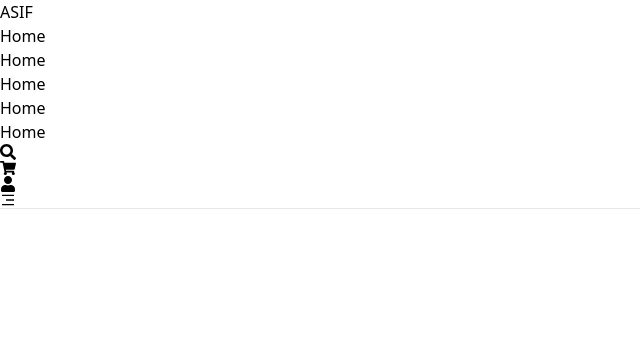
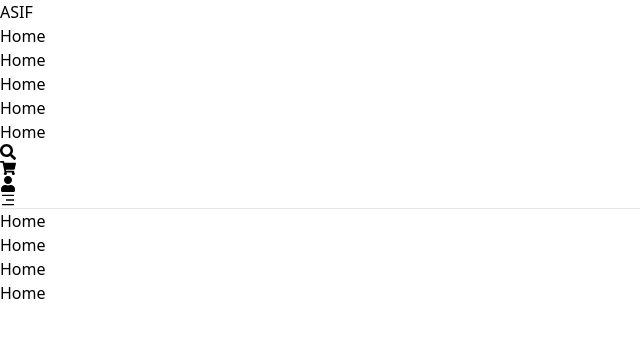
Before and after one commit to ahamedasif07/Project-E-Commerce, a React (Vite) app: page / in a window 1280 px wide. Shown: the top 338 px of the page, without its empty margins (0-640 px from the left). Built offline with nearby package versions, Linux system fonts and the light colour scheme.

Commit message:
navbar drop dowen menu done

```diff
--- a/src/Navbar.jsx
+++ b/src/Navbar.jsx
@@ -42,20 +42,25 @@ const Navbar = () => {
     {/* mini device starts */}
 
 
-  <div
-    className="absolute bg-gray-500 right-[20px] py-2 top-[100px] transition-transform duration-500 ease-in-out transform translate-y-[-50px] opacity-0"
-    style={{ transform: isMenuOpen ? "translateY(0)" : "translateY(-50px)", opacity: isMenuOpen ? 1 : 0 }}
-  >
-    <div className="md:hidden block">
-      <ul className="px-6">
-        <li className="text-[18px]">Home</li>
-        <li className="text-[18px]">Home</li>
-        <li className="text-[18px]">Home</li>
-        <li className="text-[18px]">Home</li>
-        <li className="text-[18px]">Home</li>
-      </ul>
-    </div>
-  </div>
+    <div className={`${isMenuOpen ? 'opacity-100' : 'opacity-0'} md:opacity-0 opacity-100`}>
+            <ul
+              className={`absolute left-0 w-full bg-[#E9EFFE] text-center py-2 text-black z-10
+                          transform transition-all duration-500 ease-in-out opacity-0
+                          ${isMenuOpen ? 'translate-y-0 opacity-100' : 'translate-y-[-20px]'}`}
+            >
+              <li className="px-4 py-2 text-[17px] font-[400] hover:bg-gray-100 cursor-pointer">Home</li>
+              <li className="px-4 py-2 text-[17px] font-[400] hover:bg-gray-100 cursor-pointer">Home</li>
+              <li className="px-4 py-2 text-[17px] font-[400] hover:bg-gray-100 cursor-pointer">Home</li>
+              <li className="px-4 py-2 text-[17px] font-[400] hover:bg-gray-100 cursor-pointer">Home</li>
+              <li className="font-semibold flex justify-center">
+
+
+
+              </li>
+            </ul>
+          </div>
+
+
 
 
 
```
